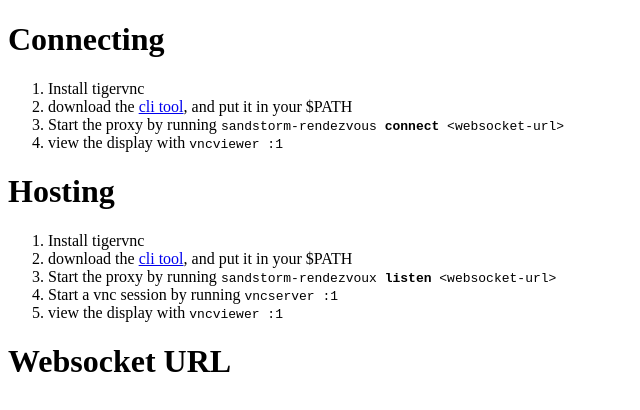
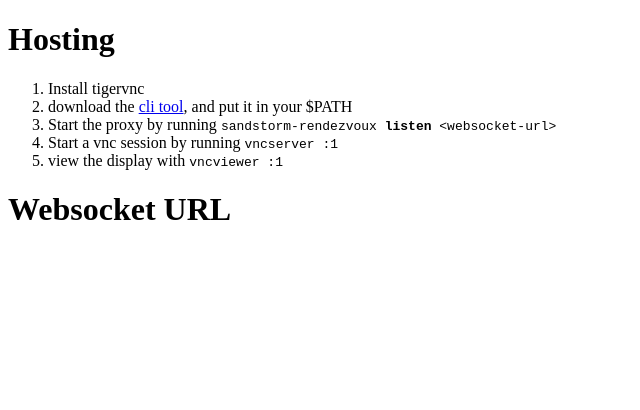
Before and after one commit to zenhack/sandstorm-rendezvous, a plain HTML site: page static/index.html in a window 1280 px wide. Shown: the whole page, without its empty margins (0-640 px from the left). Drawn offline with Linux system fonts and the light colour scheme.

Commit message:
Get rid of 'Connecting' section.
...now that we use novnc.

```diff
--- a/static/index.html
+++ b/static/index.html
@@ -8,15 +8,6 @@
 	</head>
 	<body>
 		<vnc-window></vnc-window>
-		<h1>Connecting</h1>
-		<ol>
-			<li>Install tigervnc</li>
-			<li>download the <a href="/sandstorm-rendezvous">cli tool</a>, and put
-			it in your $PATH</li>
-			<li>Start the proxy by running <code>sandstorm-rendezvous
-			<strong>connect</strong> &lt;websocket-url&gt;</code></li>
-			<li>view the display with <code>vncviewer :1</code>
-		</ol>
 		<h1>Hosting</h1>
 		<ol>
 			<li>Install tigervnc</li>
```
